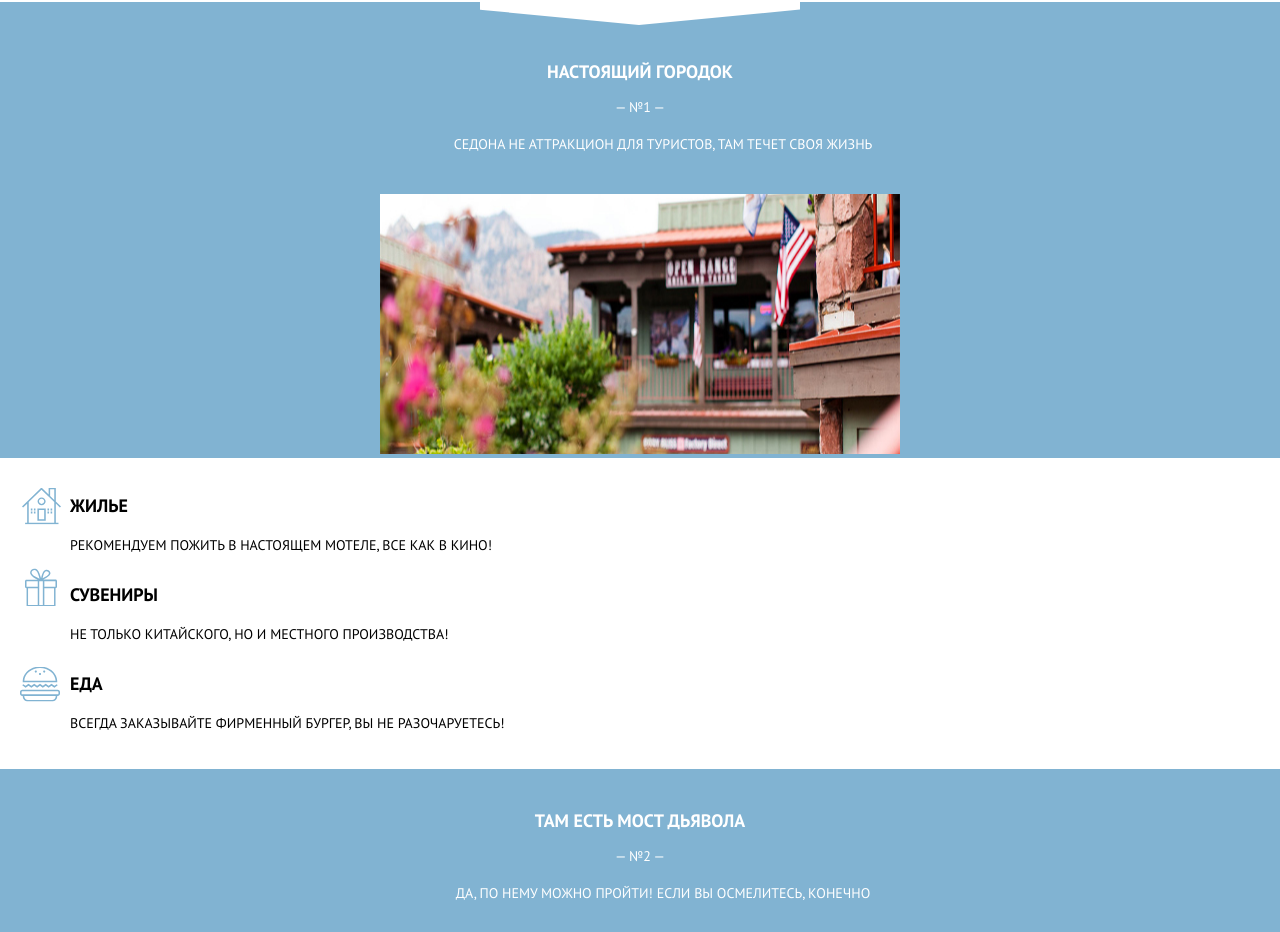
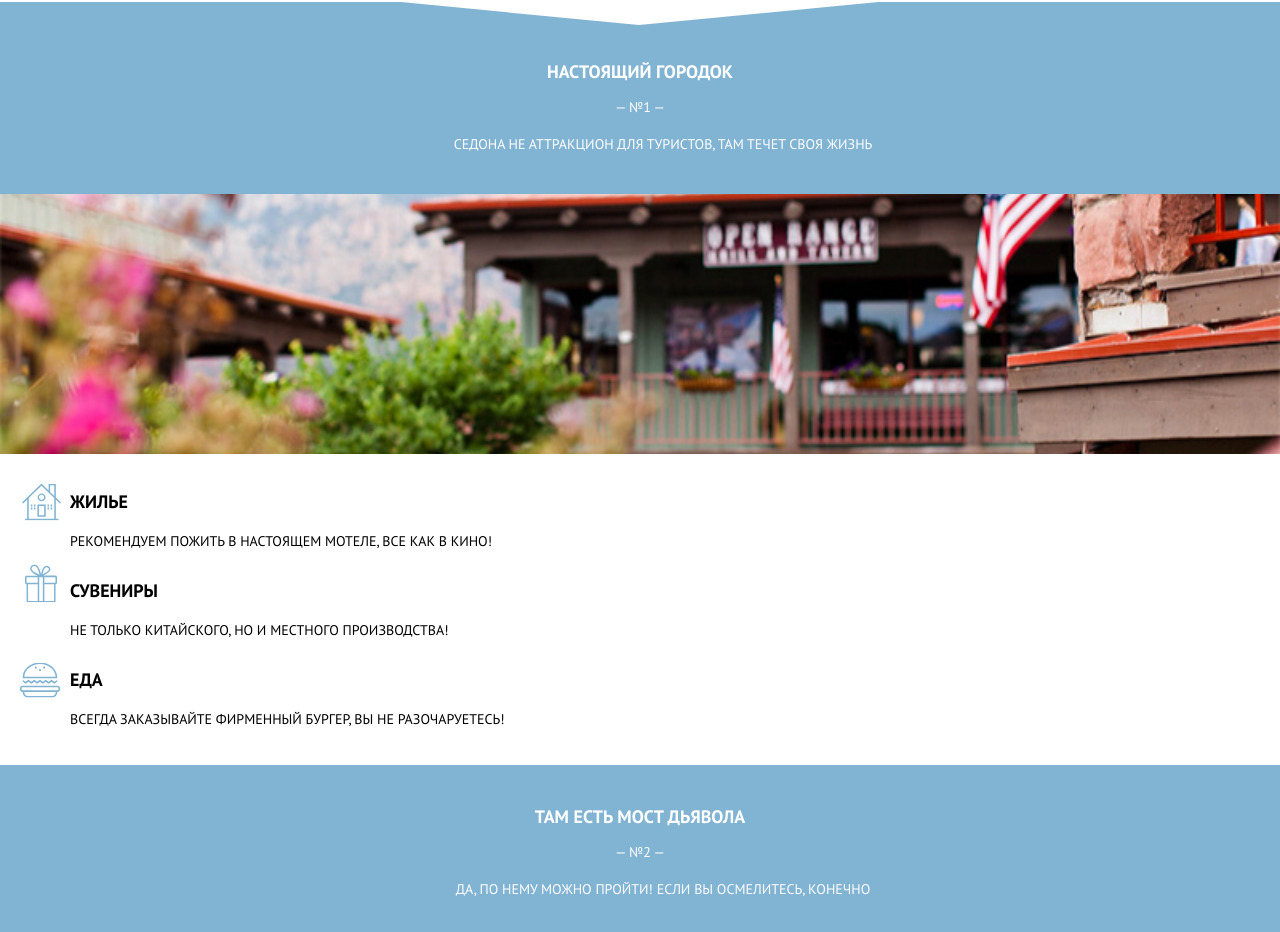
Before and after one commit to victoria-nsl/1669265-sedona-22, a website: page source/index.html in a window 1280 px wide. Shown: the part 833-1765 px from the top of the page. Drawn offline with nearby package versions, Linux system fonts and the light colour scheme; files that its build step writes are made by us from their sources.

Commit message:
Исправление ошибок при стилизации главной страницы мобильной версии

```diff
--- a/source/less/blocks/advantages-city.less
+++ b/source/less/blocks/advantages-city.less
@@ -76,13 +76,12 @@
 .advantages-city__item--with-foto {
   background-color: @blue-basic;
   color: @white-basic;
-  padding-top: 39px;
+
   padding-bottom: 0;
 }
 
 .advantages-city__item--with-foto:nth-child(1) {
   position: relative;
-  padding-top: 57px;
 }
 
 .advantages-city__item--with-foto:nth-child(1)::before {
@@ -96,6 +95,18 @@
   background-image: url("../img/index-white-copy-mobile.svg");
   background-repeat: no-repeat;
   background-position: center top;
+  background-size: 100% 100%;
+}
+
+
+.advantages-city__item--with-foto:nth-child(1) .advantages-city__item-description--with-foto {
+  padding-top: 57px;
+  padding-bottom: 39px;
+}
+
+.advantages-city__item--with-foto:nth-child(2) .advantages-city__item-description--with-foto {
+  padding-top: 39px;
+  padding-bottom: 35px;
 }
 
 .advantages-city__caption--with-foto {
@@ -111,7 +122,6 @@
 .advantages-city__description--with-foto {
   width: 105%;
   margin-left: -8px;
-  margin-bottom: 39px;
 }
 
 .advantages-city__item-foto {
@@ -120,8 +130,11 @@
 }
 
 .advantages-city__item-foto img {
-  width: 520px;
+  display: block;
+  width: 100%;
   height: 260px;
+  margin: 0 auto;
+  object-fit: cover;
 }
 
 //Причины без фотографии
@@ -147,7 +160,7 @@
   width: 90%;
   padding-left: 14px;
   padding-right: 14px;
-  padding-bottom: 23px;
+  padding-bottom: 24px;
   border-bottom: 1px solid @gray-border;
 }
 
--- a/source/less/blocks/main-navigation.less
+++ b/source/less/blocks/main-navigation.less
@@ -5,11 +5,10 @@
 .main-navigation__toggle {
   position: absolute;
   top: 0;
-  left: 50%;
+  right: 20px;
   display: block;
   width: 23px;
   height: 22px;
-  margin-left: 116px;
   margin-top: 17px;
   cursor: pointer;
   border: none;
```
